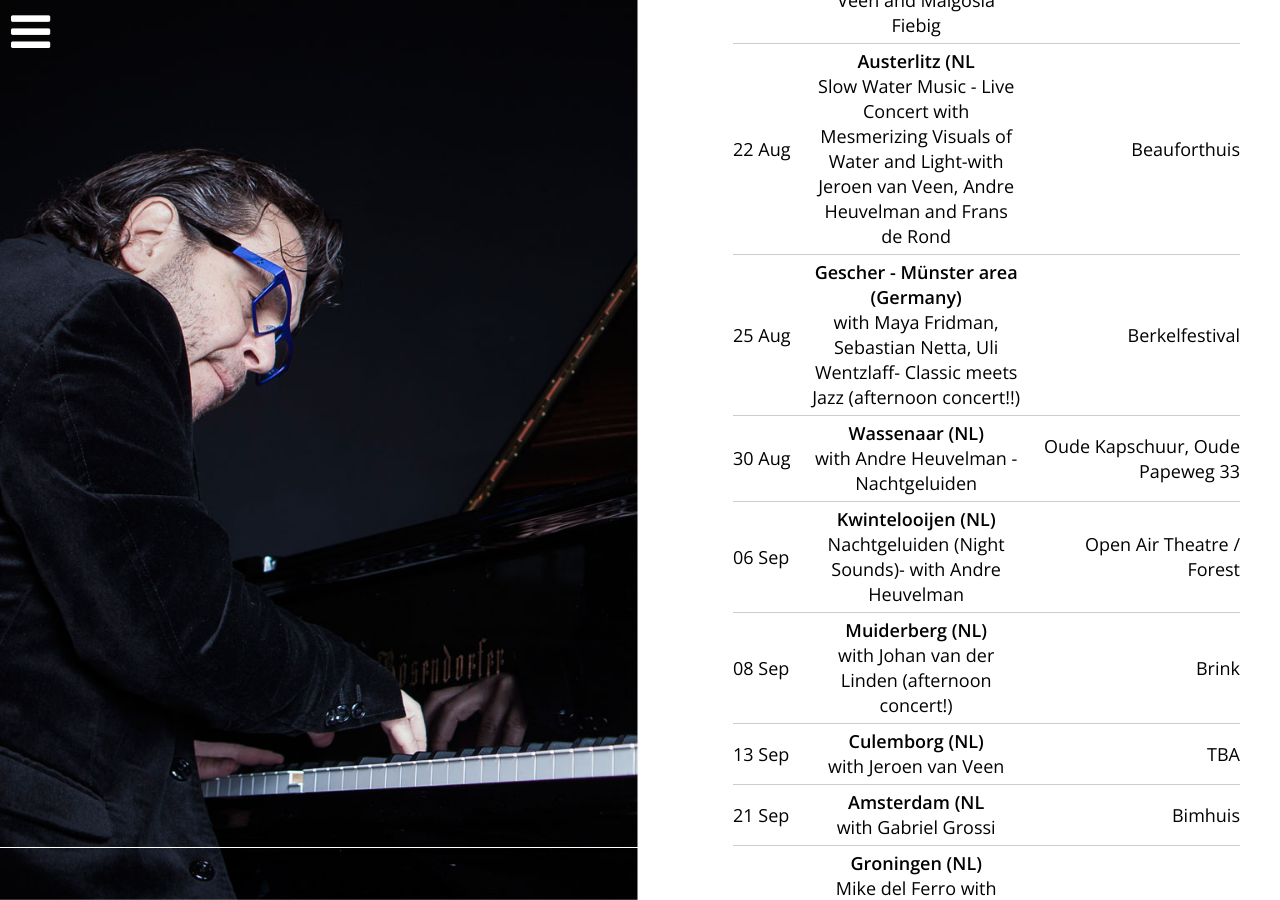
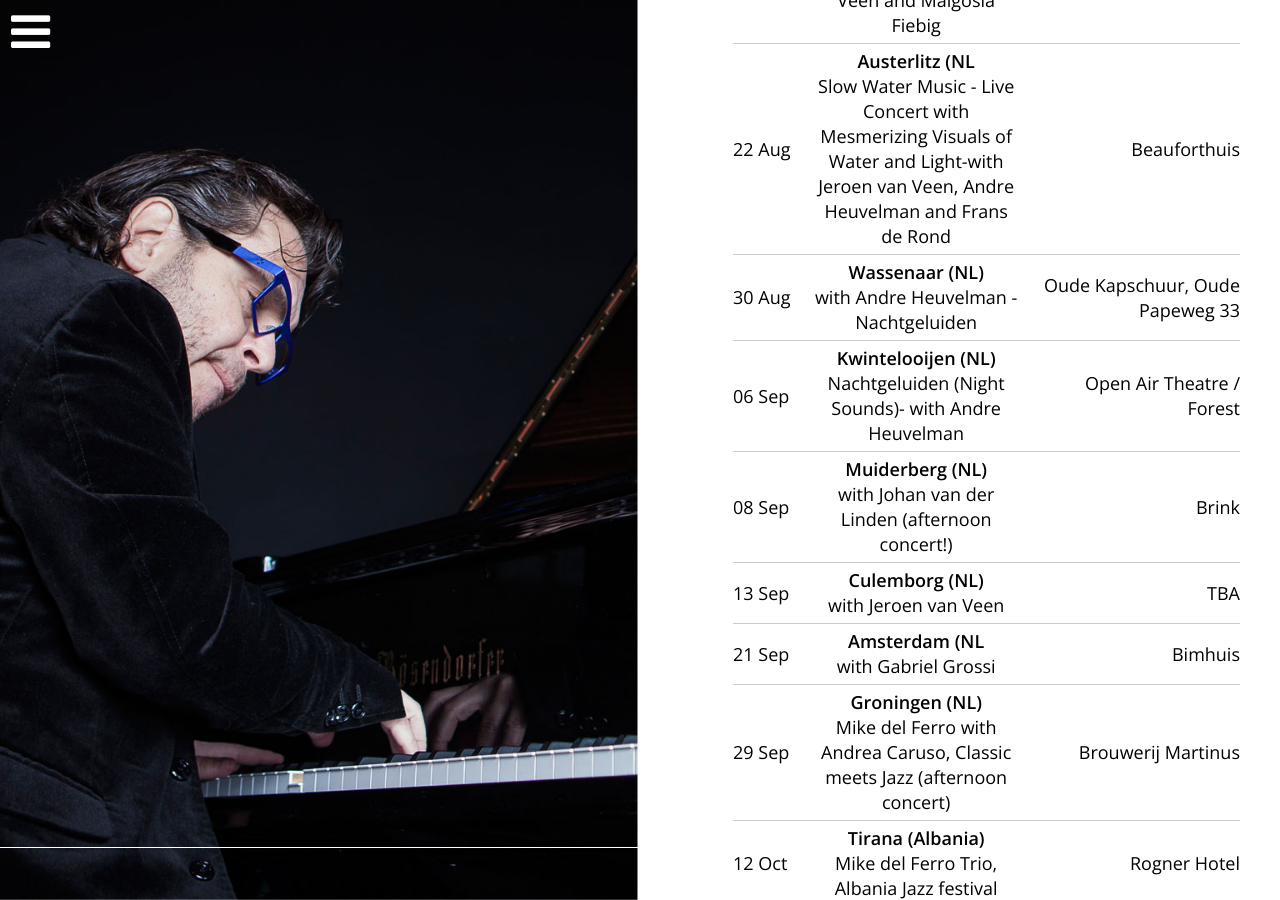
Before and after one commit to mikedelferro/website, a Jekyll site: the page built from agenda.html, in a window 1280 px wide and 900 px high, scrolled down 300 px. Built offline with Jekyll 4.4.1, drawn with Linux system fonts in a browser that asks for light colours; nearby versions of some CDN libraries.

Commit message:
Updated '_config.yml' via CloudCannon

```diff
--- a/_config.yml
+++ b/_config.yml
@@ -64,13 +64,6 @@ gigs:
     venue: Culemborg (NL)
     url: 'http://www.pianoculemborg.nl/'
   - title: >-
-      with Maya Fridman, Sebastian Netta, Uli Wentzlaff- Classic meets Jazz
-      (afternoon concert!!)
-    date: 2019-08-25 15:00:00
-    location: Berkelfestival
-    venue: Gescher - Münster area (Germany)
-    url: 'http://wuw.netta.de'
-  - title: >-
       Slow Water Music - Live Concert with Mesmerizing Visuals of Water and
       Light-with Jeroen van Veen, Andre Heuvelman and Frans de Rond
     date: 2019-08-22 20:00:00
@@ -88,7 +81,7 @@ gigs:
     venue: Basel (Switzerland)
     url: www.jazzcampus.com
   - title: Nachtgeluiden (Night Sounds)- with Andre Heuvelman
-    date: 2019-09-06 20:00:00
+    date: 2019-09-06 00:00:00
     location: Open Air Theatre / Forest
     venue: Kwintelooijen (NL)
     url: 'https://www.andreheuvelman.nl'
```
